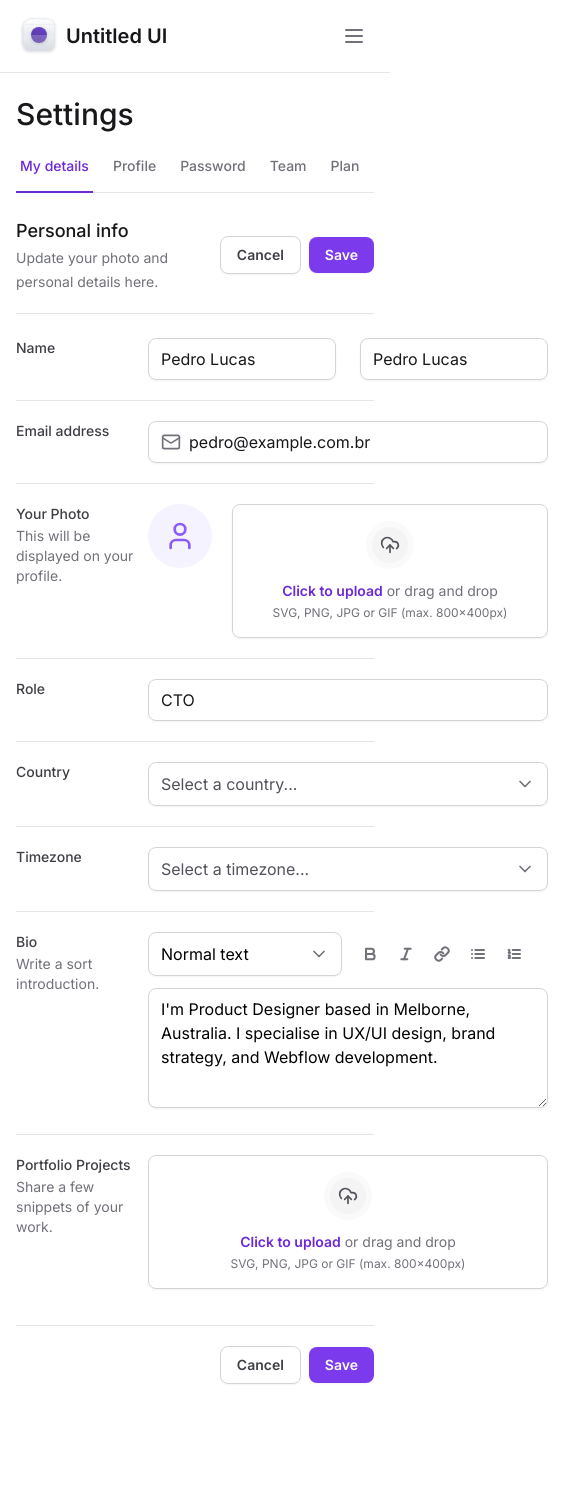
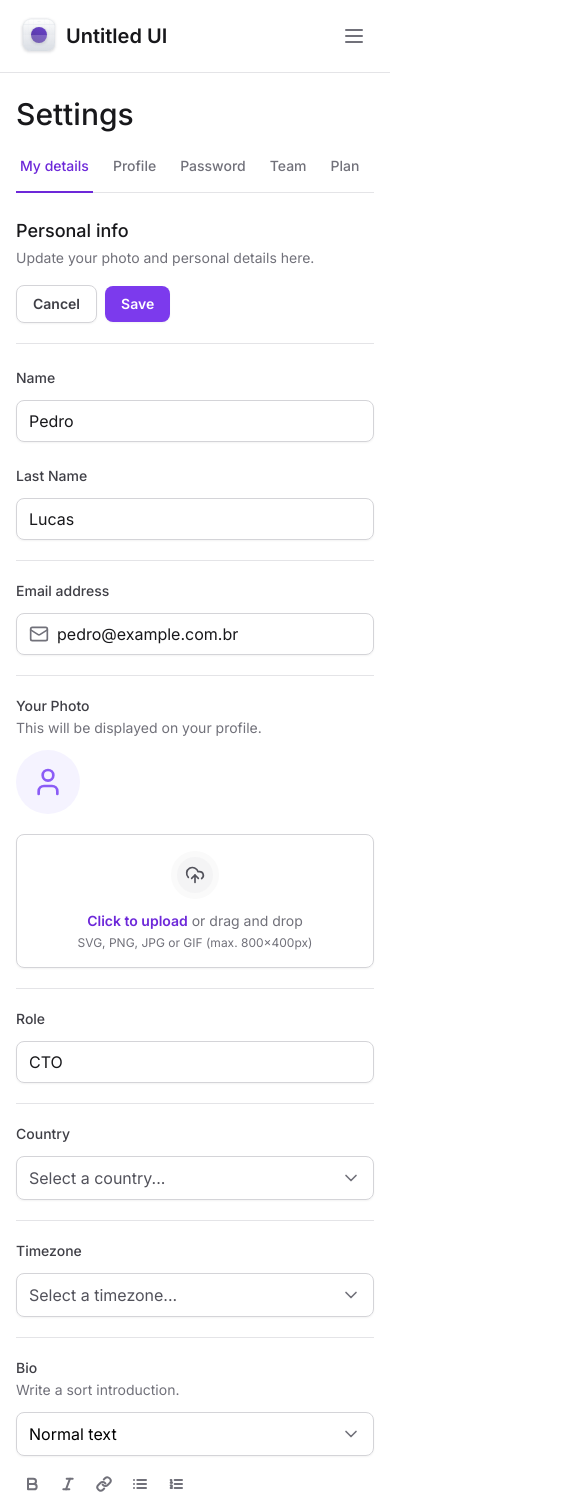
Before and after one commit to pdro-lucas/ignite-tailwind, a Next.js app: page / in a window 390 px wide. Shown: the top 1510 px of the page, 585 px wide, since content can reach past the window. Before the commit the page ends 1432 px from the top, so only its background shows below. Built offline with nearby package versions, Linux system fonts and the light colour scheme.

Commit message:
feat: add darkmode for sidebar

```diff
--- a/package.json
+++ b/package.json
@@ -26,6 +26,7 @@
     "postcss": "8.4.28",
     "react": "18.2.0",
     "react-dom": "18.2.0",
+    "tailwind-merge": "^1.14.0",
     "tailwind-variants": "^0.1.13",
     "tailwindcss": "3.3.3",
     "typescript": "5.1.6"
--- a/src/app/page.tsx
+++ b/src/app/page.tsx
@@ -5,15 +5,7 @@
 import { TextArea } from "@/components/Form/TextArea";
 import { Input } from "@/components/Input";
 import { SettingsTabs } from "@/components/SettingsTabs";
-import {
-  Bold,
-  ChevronDown,
-  Italic,
-  Link,
-  List,
-  ListOrdered,
-  Mail,
-} from "lucide-react";
+import { Bold, Italic, Link, List, ListOrdered, Mail } from "lucide-react";
 
 export default function Home() {
   return (
@@ -23,7 +15,7 @@
       <SettingsTabs />
 
       <div className="flex flex-col mt-6">
-        <div className="flex items-center justify-between pb-5 border-b border-zinc-200">
+        <div className="flex flex-col justify-between gap-4 pb-5 border-b lg:items-center lg:flex-row border-zinc-200">
           <div className="space-y-1 ">
             <h2 className="text-lg font-medium text-zinc-900">Personal info</h2>
             <span className="text-sm text-zinc-500">
@@ -43,26 +35,38 @@
           id="settings"
           className="flex flex-col w-full gap-5 mt-6 divide-y divide-zinc-200"
         >
-          <div className="grid gap-3 grid-cols-form">
+          <div className="flex flex-col gap-3 lg:grid lg:grid-cols-form">
             <label
               htmlFor="firstName"
               className="text-sm font-medium text-zinc-700"
             >
               Name
             </label>
-            <div className="grid grid-cols-2 gap-6">
+            <div className="flex flex-col gap-6 lg:grid lg:grid-cols-2">
               <Input.Root>
                 <Input.Control
                   id="firstName"
-                  defaultValue="Pedro Lucas"
+                  defaultValue="Pedro"
                 ></Input.Control>
               </Input.Root>
-              <Input.Root>
-                <Input.Control defaultValue="Pedro Lucas"></Input.Control>
-              </Input.Root>
+
+              <div className="flex flex-col gap-3 lg:block">
+                <label
+                  htmlFor="lastName"
+                  className="text-sm font-medium text-zinc-700 lg:sr-only"
+                >
+                  Last Name
+                </label>
+                <Input.Root>
+                  <Input.Control
+                    id="lastName"
+                    defaultValue="Lucas"
+                  ></Input.Control>
+                </Input.Root>
+              </div>
             </div>
           </div>
-          <div className="grid gap-3 pt-5 grid-cols-form">
+          <div className="flex flex-col gap-3 pt-5 lg:grid lg:grid-cols-form">
             <label
               htmlFor="email"
               className="text-sm font-medium text-zinc-700"
@@ -80,7 +84,7 @@
               ></Input.Control>
             </Input.Root>
           </div>
-          <div className="grid gap-3 pt-5 grid-cols-form">
+          <div className="flex flex-col gap-3 pt-5 lg:grid lg:grid-cols-form">
             <label
               htmlFor="photo"
               className="text-sm font-medium text-zinc-700"
@@ -90,13 +94,13 @@
                 This will be displayed on your profile.
               </span>
             </label>
-            <FileInput.Root className="flex items-start gap-5">
+            <FileInput.Root className="flex flex-col gap-5 lg:items-start lg:flex-row">
               <FileInput.ImagePreview />
               <FileInput.Trigger />
               <FileInput.Control />
             </FileInput.Root>
           </div>
-          <div className="grid gap-3 pt-5 grid-cols-form">
+          <div className="flex flex-col gap-3 pt-5 lg:grid lg:grid-cols-form">
             <label htmlFor="role" className="text-sm font-medium text-zinc-700">
               Role
             </label>
@@ -104,7 +108,7 @@
               <Input.Control id="role" defaultValue="CTO"></Input.Control>
             </Input.Root>
           </div>
-          <div className="grid gap-3 pt-5 grid-cols-form">
+          <div className="flex flex-col gap-3 pt-5 lg:grid lg:grid-cols-form">
             <label
               htmlFor="country"
               className="text-sm font-medium text-zinc-700"
@@ -116,7 +120,7 @@
               <SelectItem value="us" text="United States" />
             </Select>
           </div>
-          <div className="grid gap-3 pt-5 grid-cols-form">
+          <div className="flex flex-col gap-3 pt-5 lg:grid lg:grid-cols-form">
             <label
               htmlFor="timezone"
               className="text-sm font-medium text-zinc-700"
@@ -131,7 +135,7 @@
               <SelectItem value="utc3" text="America São Paulo (UTC-03:00)" />
             </Select>
           </div>
-          <div className="grid gap-3 pt-5 grid-cols-form">
+          <div className="flex flex-col gap-3 pt-5 lg:grid lg:grid-cols-form">
             <label htmlFor="bio" className="text-sm font-medium text-zinc-700">
               Bio
               <span className="text-sm mt-0.5 font-normal text-zinc-500 block">
@@ -139,7 +143,7 @@
               </span>
             </label>
             <div className="space-y-3">
-              <div className="grid gap-3 grid-cols-2">
+              <div className="flex flex-col gap-3 lg:grid lg:grid-cols-2">
                 <Select placeholder="" defaultValue="normal">
                   <SelectItem
                     value="normal"
@@ -150,20 +154,20 @@
                 </Select>
                 <div className="flex items-center gap-1 ">
                   <Button type="button" variant="ghost">
-                    <Bold className="h-4 w-4 text-zinc-500" strokeWidth={3} />
+                    <Bold className="w-4 h-4 text-zinc-500" strokeWidth={3} />
                   </Button>
                   <Button type="button" variant="ghost">
-                    <Italic className="h-4 w-4 text-zinc-500" strokeWidth={3} />
+                    <Italic className="w-4 h-4 text-zinc-500" strokeWidth={3} />
                   </Button>
                   <Button type="button" variant="ghost">
-                    <Link className="h-4 w-4 text-zinc-500" strokeWidth={3} />
+                    <Link className="w-4 h-4 text-zinc-500" strokeWidth={3} />
                   </Button>
                   <Button type="button" variant="ghost">
-                    <List className="h-4 w-4 text-zinc-500" strokeWidth={3} />
+                    <List className="w-4 h-4 text-zinc-500" strokeWidth={3} />
                   </Button>
                   <Button type="button" variant="ghost">
                     <ListOrdered
-                      className="h-4 w-4 text-zinc-500"
+                      className="w-4 h-4 text-zinc-500"
                       strokeWidth={3}
                     />
                   </Button>
@@ -176,7 +180,7 @@
               />
             </div>
           </div>
-          <div className="grid gap-3 pt-5 grid-cols-form">
+          <div className="flex flex-col gap-3 pt-5 lg:grid lg:grid-cols-form">
             <label
               htmlFor="portfolio"
               className="text-sm font-medium text-zinc-700"
--- a/src/components/Button.tsx
+++ b/src/components/Button.tsx
@@ -12,7 +12,8 @@
     variant: {
       primary: "bg-violet-600 text-white hover:bg-violet-700",
       outline: "border border-zinc-300 text-zinc-700 hover:bg-zinc-50",
-      ghost: "rounded-md px-2 hover:bg-zinc-50 shadow-none text-zinc-500",
+      ghost:
+        "rounded-md px-2 hover:bg-zinc-50 shadow-none text-zinc-500 dark:hover:bg-zinc-800 dark:text-zinc-400",
     },
   },
   defaultVariants: {
--- a/src/components/Input/index.tsx
+++ b/src/components/Input/index.tsx
@@ -1,5 +1,5 @@
-import { Search } from "lucide-react";
 import { ComponentProps } from "react";
+import { twMerge } from "tailwind-merge";
 
 type InputPrefixProps = ComponentProps<"div">;
 
@@ -12,7 +12,7 @@
 function InputControl(props: InputControlProps) {
   return (
     <input
-      className="flex-1 border-0 bg-transparent p-0 text-zinc-900 placeholder-zinc-600 outline-none"
+      className="flex-1 p-0 bg-transparent border-0 outline-none text-zinc-900 placeholder-zinc-600 dark:placeholder:zinc-400 dark:text-zinc-100"
       {...props}
     />
   );
@@ -23,7 +23,12 @@
 function InputRoot(props: InputRootProps) {
   return (
     <div
-      className="flex w-full items-center gap-2 rounded-lg border border-zinc-300 px-3 py-2 shadow-sm focus-within:border-violet-300 focus-within:ring-4 focus-within:ring-violet-100"
+      className={twMerge(
+        "flex items-center w-full gap-2 px-3 py-2 border rounded-lg shadow-sm border-zinc-300 ",
+        "focus-within:border-violet-300 focus-within:ring-4 focus-within:ring-violet-100",
+        "dark:border-zinc-700 dark:bg-zinc-800 dark:focus-within:border-violet-500 dark:focus-within:ring-violet-500/20",
+        props.className
+      )}
       {...props}
     />
   );
--- a/src/components/Sidebar/Logo.tsx
+++ b/src/components/Sidebar/Logo.tsx
@@ -1,6 +1,6 @@
 export function Logo() {
   return (
-    <strong className="flex mx-1 items-center gap-2 text-xl font-semibold text-zinc-900">
+    <strong className="flex items-center gap-2 mx-1 text-xl font-semibold text-zinc-900 dark:text-zinc-100">
       <svg
         width={38}
         height={38}
--- a/src/components/Sidebar/Profile.tsx
+++ b/src/components/Sidebar/Profile.tsx
@@ -11,14 +11,16 @@
         alt="User profile image"
       />
 
-      <div className="flex flex-1 flex-col truncate">
-        <span className="text-sm font-semibold text-zinc-700">Pedro Lucas</span>
-        <span className="truncate text-sm text-zinc-500 ">
+      <div className="flex flex-col flex-1 truncate">
+        <span className="text-sm font-semibold text-zinc-700 dark:text-zinc-100">
+          Pedro Lucas
+        </span>
+        <span className="text-sm truncate text-zinc-500 dark:text-zinc-400">
           contato@pedrolucas.com
         </span>
       </div>
       <Button type="button" variant="ghost">
-        <LogOut className="h-5 w-5 text-zinc-500" />
+        <LogOut className="w-5 h-5" />
       </Button>
     </div>
   );
--- a/src/components/Sidebar/index.tsx
+++ b/src/components/Sidebar/index.tsx
@@ -22,7 +22,7 @@
 
 export function Sidebar() {
   return (
-    <Collapsible.Root className="fixed top-0 data-[state=open]:bottom-0 lg:data-[state=closed]:bottom-0 left-0 right-0 z-20 flex flex-col gap-6 p-4 bg-white border-b border-zinc-200 lg:right-auto lg:w-80 lg:border-r lg:px-5 lg:py-8">
+    <Collapsible.Root className="fixed top-0 data-[state=open]:bottom-0 lg:data-[state=closed]:bottom-0 left-0 right-0 z-20 flex flex-col gap-6 p-4 bg-white border-b border-zinc-200 lg:right-auto lg:w-80 lg:border-r lg:px-5 lg:py-8 dark:bg-zinc-900 dark:border-zinc-800">
       <div className="flex items-center justify-between">
         <Logo />
         <Collapsible.Trigger className="lg:hidden" asChild>
@@ -60,7 +60,7 @@
 
           <UsedSpaceWidget />
 
-          <div className="h-px bg-zinc-200"></div>
+          <div className="h-px bg-zinc-200 dark:bg-zinc-800"></div>
 
           <Profile />
         </div>
```
Also changed, not shown: src/components/Sidebar/NavItem.tsx (+5 -5 lines), src/components/Sidebar/UsedSpaceWidget.tsx (+7 -7 lines), 1 other file (tests, documents, lock files or other folders).
